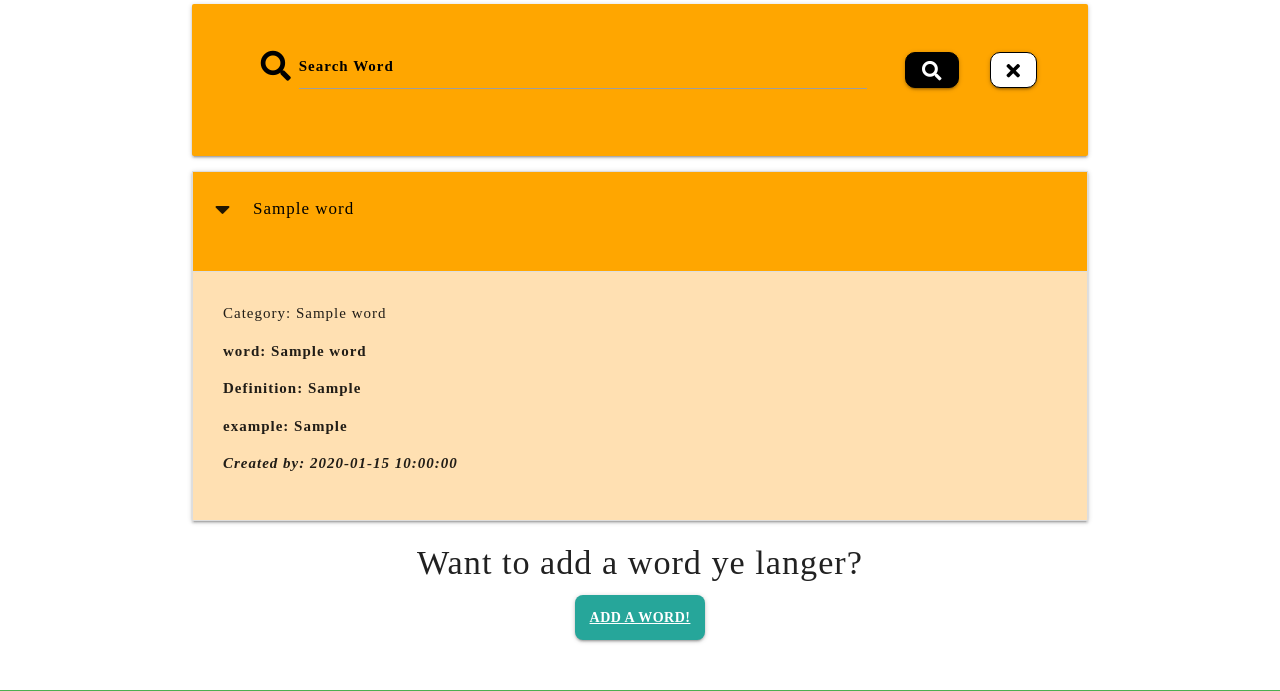
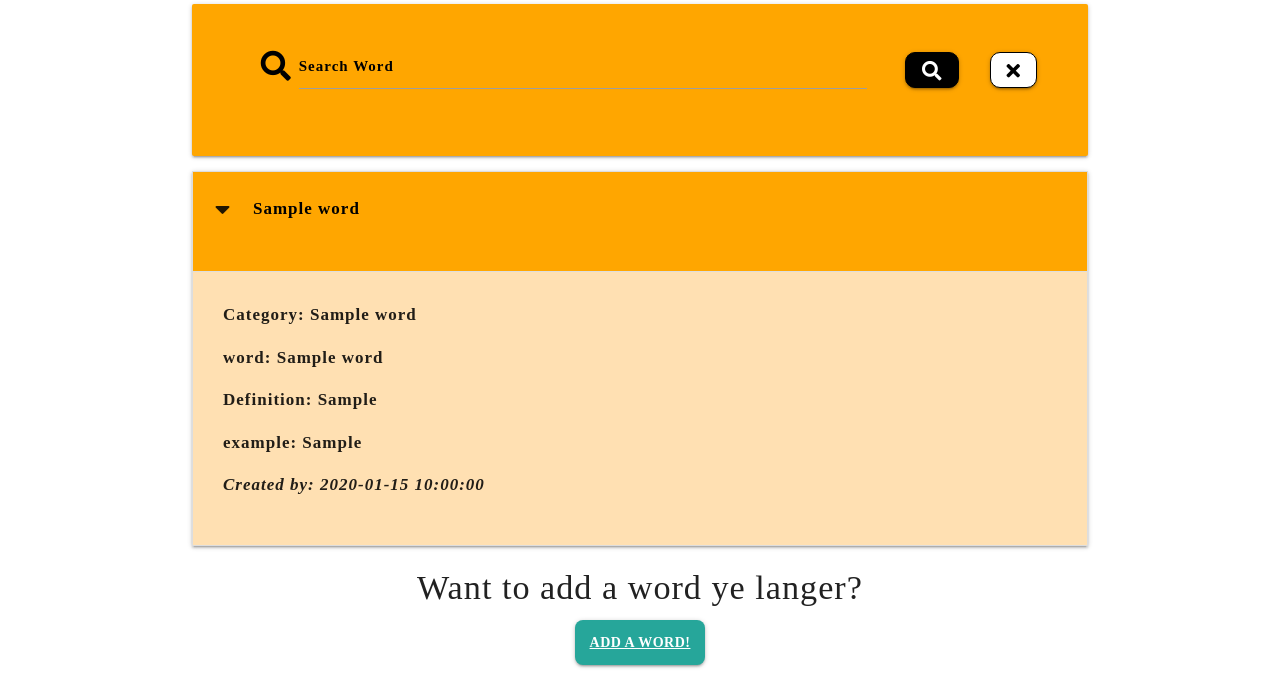
Before and after one commit to markgordon22/Dublin-slang, a Flask app: page /search in a window 1280 px wide, after a click that opens the changed part. Shown: the part 192-883 px from the top of the page. Run offline with Flask 2, Linux system fonts and the light colour scheme; a database or web service that is not in the repository returns one stand-in record (values such as "Sample title"); some libraries are stand-ins or nearby versions; some web fonts are replaced.

Commit message:
styled collap-text in body for better ux

```diff
--- a/templates/get_words.html
+++ b/templates/get_words.html
@@ -23,7 +23,7 @@
   {% for word in words %}
   <li>
     <div class="collapsible-header">
-        <i class="fas fa-caret-down"></i><strong class="black-text">{{ word.word_name }}</strong>
+        <i class="fas fa-caret-down"></i><strong class="black-text"><b>{{ word.word_name }}</b></strong>
         {% if session.user|lower == word.created_by|lower or session.user == "admin" %}
         <a href="#modal-{{ word._id }}" class="btn-small black white-text modal-trigger">Delete</a>
         <a href="{{ url_for('edit_word', word_id=word._id) }}" class="btn-small white black-text">Edit</a>
@@ -31,11 +31,11 @@
         {% endif %}
     </div>
     <div class="collapsible-body orange lighten-4">
-      <strong>Category: {{ word.category_name }}</strong>
-      <p>word: {{ word.word_name }}</p>
-      <p>Definition: {{ word.word_def }}</p>
-      <p>example: {{ word.definition_example }}</p>
-      <p><em>Created by: {{ word.created_by }}</em></p>
+        <strong class="collap-text"><b>Category: {{ word.category_name }}</b></strong>
+        <p class="collap-text">word: {{ word.word_name }}</p>
+        <p class="collap-text">Definition: {{ word.word_def }}</p>
+        <p class="collap-text">example: {{ word.definition_example }}</p>
+        <p class="collap-text"><em>Created by: {{ word.created_by }}</em></p>
     </div>
   </li>
   {% endfor %}
--- a/templates/profile.html
+++ b/templates/profile.html
@@ -16,7 +16,7 @@
     {% for word in words if session.user == word.created_by %}
     <li>
       <div class="collapsible-header white-text">
-        <i class="fas fa-caret-down black-text"></i><strong class="black-text">{{ word.word_name }}</strong>
+        <i class="fas fa-caret-down black-text"></i><strong class="black-text collap-text"><b>{{ word.word_name }}</b></strong>
         <a href="#modal-{{ word._id }}" class="btn-small black white-text modal-trigger">Delete</a>
         <a href="{{ url_for('edit_word', word_id=word._id) }}"
           class="btn-small white black-text">Edit</a>
```
